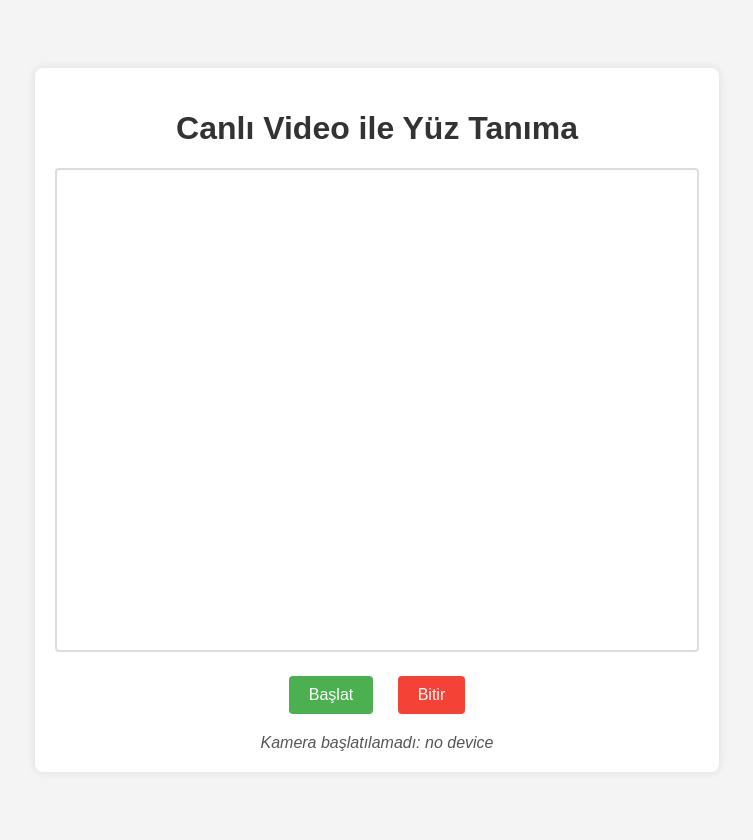
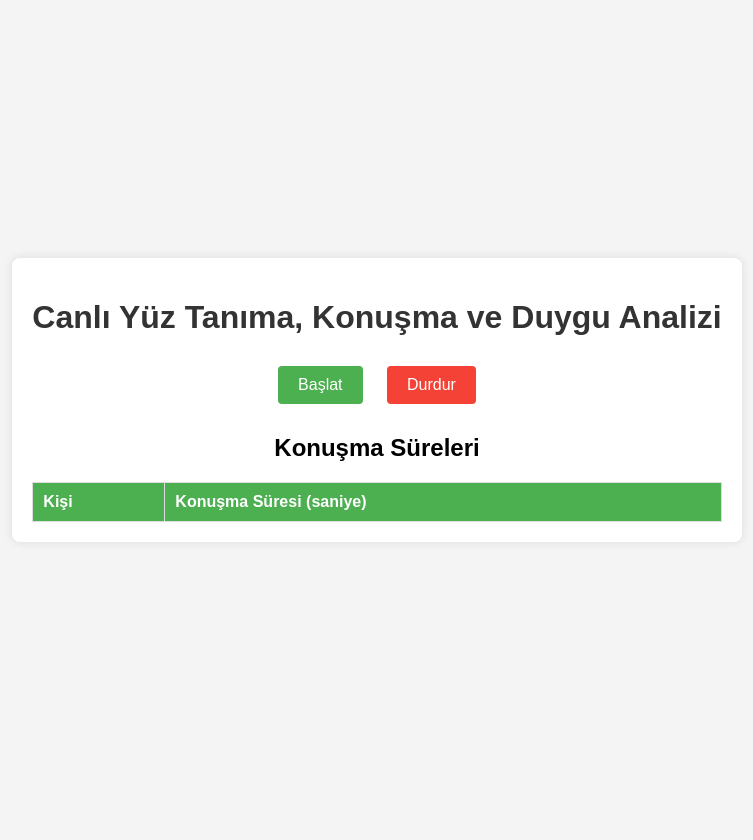
Before and after one commit to eliffvural/FaceRecognitionProject, a Flask app: page /live in a window 1280 px wide. Shown: the whole page, without its empty margins (263-1016 px from the left). After the commit the page ends 522 px from the top, so only its background shows below. Run offline with Flask 3, Linux system fonts and the light colour scheme; lists and menus that the app fills with data are empty.

Commit message:
live commit

```diff
--- a/app.py
+++ b/app.py
@@ -4,11 +4,15 @@
 from src.face_detector import FaceDetector
 from src.face_recognizer import FaceRecognizer
 from src.lip_movement_detector import LipMovementDetector
+from src.lip_movement_detector2 import LipMovementDetector2
 import urllib.request
 import numpy as np
 import yt_dlp
 import time
 import json
+from deepface import DeepFace
+from collections import defaultdict
+import time
 
 app = Flask(__name__)
 
@@ -157,6 +161,101 @@
         "results": filtered_speaking_times
     }) + "\n"
 
+from collections import defaultdict
+import time
+
+
+
+def generate_frames():
+    cap = cv2.VideoCapture(0)
+    detector = FaceDetector()
+    recognizer = FaceRecognizer()
+    lip_detector = LipMovementDetector2()
+
+    global unknown_faces, unknown_counter
+    global talking_durations, talking_start_times, currently_talking
+
+    talking_durations = defaultdict(float)     # Toplam konuşma süresi
+    talking_start_times = {}                   # Aktif konuşma başlangıçları
+    currently_talking = set()
+
+    unknown_faces = {}
+    unknown_counter = 0
+
+    prev_frame = None
+
+    while True:
+        success, frame = cap.read()
+        if not success:
+            break
+
+        faces = detector.detect_faces(frame)
+
+        detected_names = set()  # O an karede görünen kişiler
+
+        for (x, y, x2, y2) in faces:
+            face = frame[y:y2, x:x2]
+            name = recognizer.recognize_face(face, frame, (y, x, x2, y2))
+
+            if name is None:
+                face_id = hash(face.tobytes())
+                if face_id not in unknown_faces:
+                    unknown_counter += 1
+                    unknown_faces[face_id] = f"Person{chr(64 + unknown_counter)}"  # A, B, C...
+                name = unknown_faces[face_id]
+
+
+            cv2.rectangle(frame, (x, y), (x2, y2), (0, 255, 0), 2)
+            cv2.putText(frame, name, (x, y - 10), cv2.FONT_HERSHEY_SIMPLEX, 0.9, (0, 255, 0), 2)
+
+            if prev_frame is not None:
+                is_talking = lip_detector.detect(prev_frame, frame, (x, y, x2 - x, y2 - y), frame)
+
+                if is_talking:
+                    cv2.putText(frame, "Konusuyor", (x, y2 + 30), cv2.FONT_HERSHEY_SIMPLEX, 0.9, (0, 0, 255), 2)
+
+                    if name not in currently_talking:
+                        talking_start_times[name] = time.time()
+                        currently_talking.add(name)
+
+                else:
+                    if name in currently_talking:
+                        start = talking_start_times.pop(name, None)
+                        if start is not None:
+                            duration = time.time() - start
+                            if duration >= 1.0:  # En az 1 saniye konuşmuş olmalı
+                                talking_durations[name] += duration
+                        currently_talking.remove(name)
+
+
+
+
+
+            try:
+                result = DeepFace.analyze(face, actions=['emotion'], enforce_detection=False)
+                dominant_emotion = result[0]['dominant_emotion']
+                cv2.putText(frame, f"Duygu: {dominant_emotion}", (x, y2 + 60), cv2.FONT_HERSHEY_SIMPLEX, 0.9, (0, 255, 255), 2)
+                print(f"{name} Duygu Durumu: {dominant_emotion}")
+            except Exception as e:
+                print(f"Duygu analizi hatası: {e}")
+
+        # Konuşan kişi artık görünmüyorsa, konuşmayı kesmiş say
+        for name in list(currently_talking):
+            if name not in detected_names:
+                start = talking_start_times.pop(name, None)
+                if start is not None:
+                    talking_durations[name] += time.time() - start
+                currently_talking.remove(name)
+
+        prev_frame = frame.copy()
+
+        ret, buffer = cv2.imencode('.jpg', frame)
+        frame_bytes = buffer.tobytes()
+        yield (b'--frame\r\nContent-Type: image/jpeg\r\n\r\n' + frame_bytes + b'\r\n')
+
+    cap.release()
+    cv2.destroyAllWindows()
+
 # Ana sayfa
 @app.route('/')
 def home():
@@ -171,6 +270,31 @@
 @app.route('/live')
 def live():
     return render_template('live.html')
+
+@app.route('/camera_stream', methods=['GET', 'OPTIONS'])
+def video_feed():
+    return Response(generate_frames(), mimetype='multipart/x-mixed-replace; boundary=frame')
+
+from flask import jsonify
+
+@app.route('/speech_data')
+def speech_data():
+    # Güncel konuşan varsa, süresini ekle
+    current_time = time.time()
+    updated_durations = {}
+
+    for name, start_time in talking_start_times.items():
+        updated_durations[name] = talking_durations.get(name, 0) + (current_time - start_time)
+
+    # Diğerlerini de ekle
+    for name, total_time in talking_durations.items():
+        if name not in updated_durations:
+            updated_durations[name] = total_time
+
+    # JSON olarak gönder
+    response = [{"kisi": name, "sure": round(seconds, 1)} for name, seconds in updated_durations.items()]
+    return jsonify(response)
+
 
 @app.route('/process', methods=['POST'])
 def process():
@@ -222,4 +346,4 @@
     return Response(generate(video_source=video_source, temp_file_path=temp_file_path), mimetype='application/json')
 
 if __name__ == '__main__':
-    app.run(debug=True, host='0.0.0.0', port=5000)
+    app.run(host="127.0.0.1", port=5000, debug=True)
--- a/templates/live.html
+++ b/templates/live.html
@@ -2,127 +2,149 @@
 <html lang="tr">
 <head>
     <meta charset="UTF-8">
-    <meta name="viewport" content="width=device-width, initial-scale=1.0">
-    <title>Canlı Video ile Yüz Tanıma</title>
+    <title>Canlı Yüz Tanıma</title>
     <style>
         body {
             font-family: Arial, sans-serif;
-            margin: 20px;
             background-color: #f4f4f4;
             display: flex;
+            flex-direction: column;
+            align-items: center;
             justify-content: center;
-            align-items: center;
-            flex-direction: column;
             height: 100vh;
+            margin: 0;
         }
+
+        .container {
+            text-align: center;
+            background: #fff;
+            padding: 20px;
+            border-radius: 8px;
+            box-shadow: 0 0 10px rgba(0,0,0,0.1);
+        }
+
         h1 {
-            text-align: center;
+            margin-bottom: 20px;
             color: #333;
         }
-        .container {
-            text-align: center;
-            background-color: #fff;
-            padding: 20px;
-            border-radius: 8px;
-            box-shadow: 0 0 10px rgba(0, 0, 0, 0.1);
-        }
-        video {
+
+        img {
             width: 640px;
             height: 480px;
-            border: 2px solid #ddd;
+            border: 2px solid #ccc;
             border-radius: 4px;
-            margin-bottom: 20px;
+            display: none;
         }
+
         button {
+            margin: 10px;
+            padding: 10px 20px;
+            font-size: 16px;
+            cursor: pointer;
+            border: none;
+            border-radius: 4px;
+        }
+
+        #startBtn {
             background-color: #4CAF50;
             color: white;
-            padding: 10px 20px;
-            border: none;
-            border-radius: 4px;
-            cursor: pointer;
-            margin: 0 10px;
-            font-size: 16px;
         }
-        button:hover {
-            background-color: #45a049;
+
+        #stopBtn {
+            background-color: #f44336;
+            color: white;
         }
-        #stopButton {
-            background-color: #f44336;
+        table {
+            width: 100%;
+            border-collapse: collapse;
+            margin-top: 20px;
         }
-        #stopButton:hover {
-            background-color: #da190b;
+        th, td {
+            padding: 10px;
+            border: 1px solid #ddd;
+            text-align: left;
         }
-        #progress {
-            margin-top: 20px;
-            font-style: italic;
-            color: #555;
+        th {
+            background-color: #4CAF50;
+            color: white;
+        }
+        tr:nth-child(even) {
+            background-color: #f2f2f2;
         }
     </style>
 </head>
 <body>
     <div class="container">
-        <h1>Canlı Video ile Yüz Tanıma</h1>
-        <video id="video" autoplay playsinline></video>
+        <h1>Canlı Yüz Tanıma, Konuşma ve Duygu Analizi</h1>
+        <img id="cameraFeed" alt="Canlı Görüntü">
         <div>
-            <button id="startButton" onclick="startProcessing()">Başlat</button>
-            <button id="stopButton" onclick="stopProcessing()" disabled>Bitir</button>
+            <button id="startBtn">Başlat</button>
+            <button id="stopBtn">Durdur</button>
         </div>
-        <div id="progress">Kamera başlatıldı, işlem için "Başlat" butonuna tıklayın...</div>
+
+        <!-- Konuşma Süresi Tablosu -->
+        <h2>Konuşma Süreleri</h2>
+        <table border="1" id="speechTable">
+            <thead>
+                <tr>
+                    <th>Kişi</th>
+                    <th>Konuşma Süresi (saniye)</th>
+                </tr>
+            </thead>
+            <tbody>
+                <!-- Dinamik olarak eklenecek -->
+            </tbody>
+        </table>
+    </div>
+
     </div>
 
     <script>
-        let stream;
-        let isProcessing = false;
+        const cameraFeed = document.getElementById('cameraFeed');
+        const startBtn = document.getElementById('startBtn');
+        const stopBtn = document.getElementById('stopBtn');
+        const speechTableBody = document.querySelector('#speechTable tbody');
+        let speechInterval;
 
-        // Kamerayı başlat
-        async function startCamera() {
-            try {
-                stream = await navigator.mediaDevices.getUserMedia({ video: true });
-                const video = document.getElementById('video');
-                video.srcObject = stream;
-            } catch (err) {
-                document.getElementById('progress').innerText = `Kamera başlatılamadı: ${err.message}`;
-                console.error('Kamera hatası:', err);
-            }
+        startBtn.addEventListener('click', () => {
+            cameraFeed.src = '/camera_stream?' + new Date().getTime();
+            cameraFeed.style.display = 'block';
+
+            // Konuşma verilerini her 2 saniyede bir al
+            speechInterval = setInterval(fetchSpeechData, 2000);
+        });
+
+        stopBtn.addEventListener('click', () => {
+            cameraFeed.src = '';
+            cameraFeed.style.display = 'none';
+
+            clearInterval(speechInterval);
+        });
+
+        function fetchSpeechData() {
+            fetch('/speech_data')  // Sunucu bu endpoint'i sağlamalı
+                .then(response => response.json())
+                .then(data => {
+                    speechTableBody.innerHTML = ''; // Eski satırları temizle
+
+                    data.forEach(item => {
+                        const row = document.createElement('tr');
+                        const nameCell = document.createElement('td');
+                        const timeCell = document.createElement('td');
+
+                        nameCell.textContent = item.kisi;
+                        timeCell.textContent = item.sure;
+
+                        row.appendChild(nameCell);
+                        row.appendChild(timeCell);
+                        speechTableBody.appendChild(row);
+                    });
+                })
+                .catch(error => {
+                    console.error('Veri alınırken hata oluştu:', error);
+                });
         }
+    </script>
 
-        // Kamerayı durdur
-        function stopCamera() {
-            if (stream) {
-                stream.getTracks().forEach(track => track.stop());
-                stream = null;
-            }
-            const video = document.getElementById('video');
-            video.srcObject = null;
-        }
-
-        // İşleme başlat
-        function startProcessing() {
-            if (isProcessing) return;
-            isProcessing = true;
-            document.getElementById('startButton').disabled = true;
-            document.getElementById('stopButton').disabled = false;
-            document.getElementById('progress').innerText = 'İşleme başlatıldı...';
-            console.log('İşleme başlatıldı');
-            // Burada canlı video işleme mantığı eklenecek
-        }
-
-        // İşleme durdur
-        function stopProcessing() {
-            if (!isProcessing) return;
-            isProcessing = false;
-            document.getElementById('startButton').disabled = false;
-            document.getElementById('stopButton').disabled = true;
-            document.getElementById('progress').innerText = 'İşleme durduruldu.';
-            console.log('İşleme durduruldu');
-            // Burada işleme durdurma mantığı eklenecek
-        }
-
-        // Sayfayı yüklerken kamerayı başlat
-        window.onload = startCamera;
-
-        // Sayfadan çıkarken kamerayı durdur
-        window.onbeforeunload = stopCamera;
-    </script>
 </body>
 </html>
```
Also changed, not shown: src/lip_movement_detector2.py (added, +68 -0 lines).
